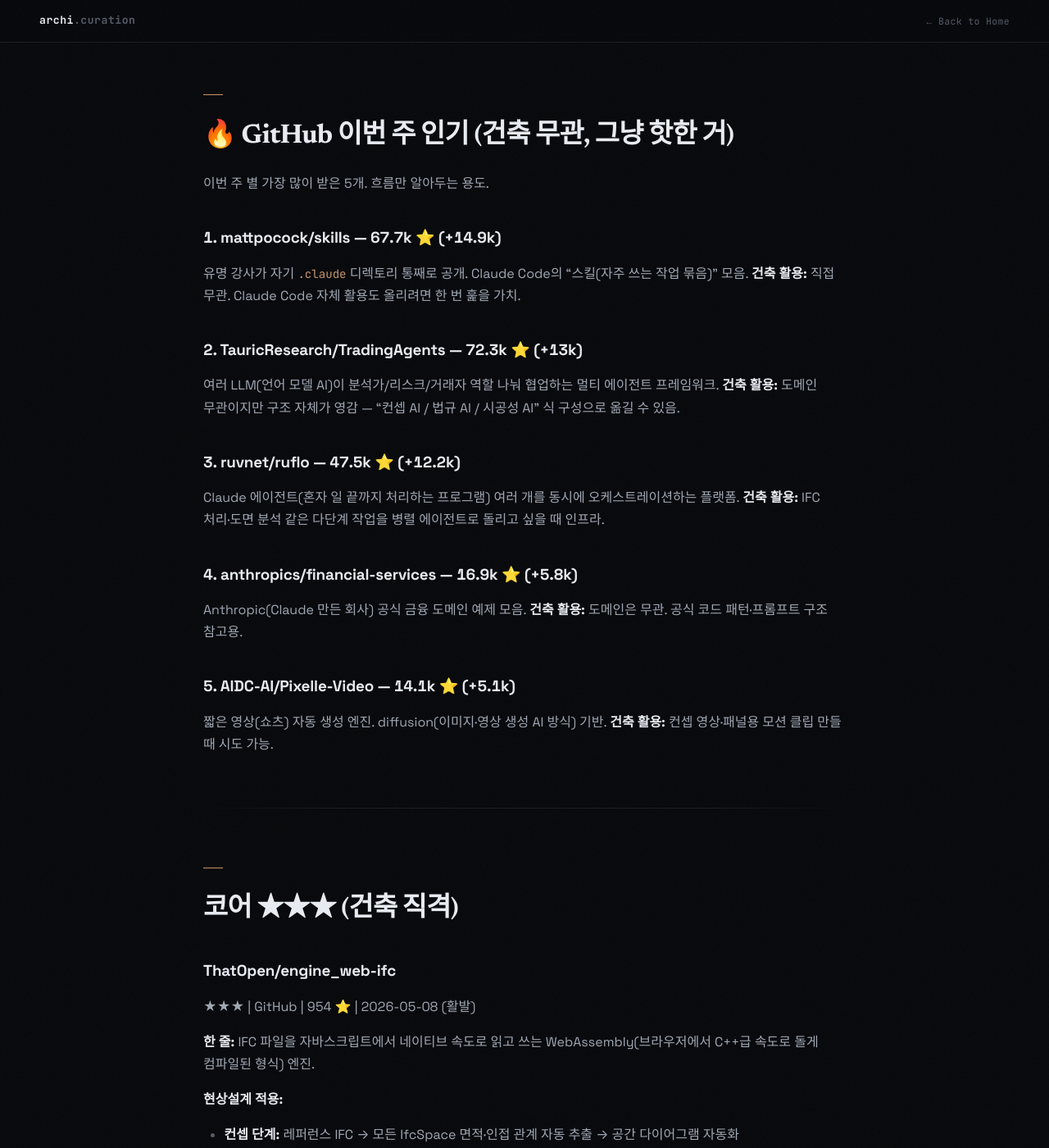
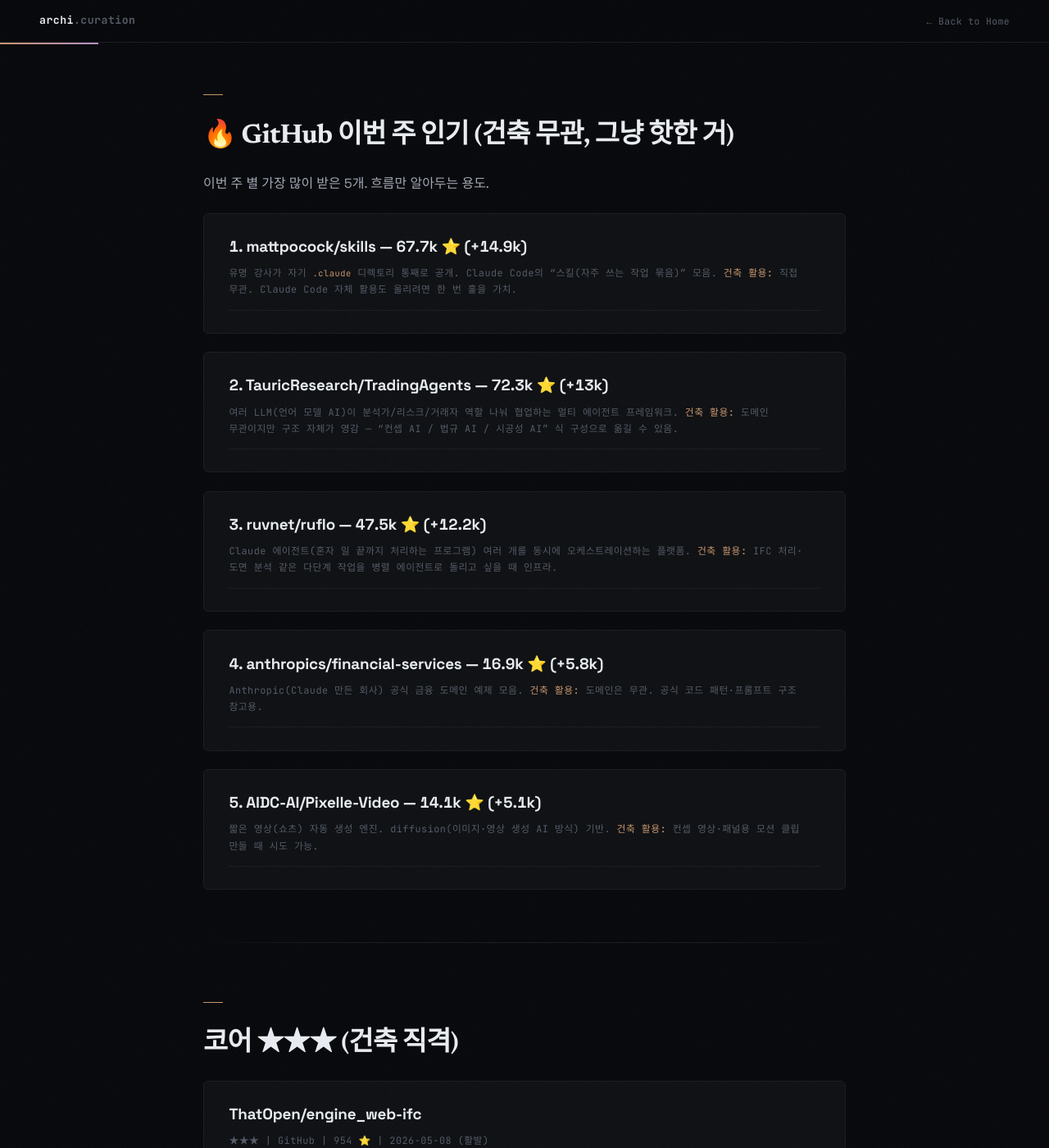
Before and after one commit to ghkch5gh-jpg/ainews-curation, a Jekyll site: the page built from 2026-05-10_일.md, in a window 1280 px wide and 1400 px high, scrolled down 642 px. Shown: the whole window at 82% size. Built offline with Jekyll 4.4.1, drawn with Linux system fonts in a browser that asks for light colours; some web fonts are replaced.

Commit message:
polish: card-wrapping JS for h3 items, scroll progress bar, hero stats

```diff
--- a/_layouts/default.html
+++ b/_layouts/default.html
@@ -22,6 +22,8 @@
     {% endif %}
   </nav>
 
+  <div class="scroll-progress"></div>
+
   <header class="hero">
     {% if page.eyebrow %}
     <div class="hero-eyebrow">{{ page.eyebrow }}</div>
@@ -29,6 +31,16 @@
     <h1 class="hero-title">{{ page.hero_title | default: page.title }}</h1>
     {% if page.description %}
     <p class="hero-desc">{{ page.description }}</p>
+    {% endif %}
+    {% if page.stats %}
+    <div class="hero-stats">
+      {% for stat in page.stats %}
+      <div class="hero-stat">
+        <div class="num">{{ stat.num }}</div>
+        <div class="lbl">{{ stat.lbl }}</div>
+      </div>
+      {% endfor %}
+    </div>
     {% endif %}
   </header>
 
@@ -43,5 +55,53 @@
       <p>Built with Claude Code</p>
     </div>
   </footer>
+
+  <script>
+    (function () {
+      // ── Wrap each H3 (+ following content until next H2/H3/HR) in a .card div ──
+      function wrapH3Cards() {
+        var content = document.querySelector('.content');
+        if (!content) return;
+        var h3s = Array.from(content.querySelectorAll(':scope > h3'));
+        h3s.forEach(function (h3) {
+          if (h3.parentElement.classList.contains('card')) return;
+          var card = document.createElement('div');
+          card.className = 'card';
+          h3.parentNode.insertBefore(card, h3);
+          card.appendChild(h3);
+          var next = card.nextSibling;
+          while (next) {
+            var tag = next.tagName;
+            if (tag === 'H3' || tag === 'H2' || tag === 'HR') break;
+            var moveNode = next;
+            next = next.nextSibling;
+            card.appendChild(moveNode);
+          }
+        });
+      }
+
+      // ── Scroll progress bar ──
+      function scrollProgress() {
+        var bar = document.querySelector('.scroll-progress');
+        if (!bar) return;
+        var h = document.documentElement.scrollHeight - window.innerHeight;
+        var w = h > 0 ? (window.scrollY / h) * 100 : 0;
+        bar.style.width = w + '%';
+      }
+
+      function init() {
+        wrapH3Cards();
+        scrollProgress();
+        window.addEventListener('scroll', scrollProgress, { passive: true });
+        window.addEventListener('resize', scrollProgress, { passive: true });
+      }
+
+      if (document.readyState === 'loading') {
+        document.addEventListener('DOMContentLoaded', init);
+      } else {
+        init();
+      }
+    })();
+  </script>
 </body>
 </html>
--- a/assets/css/style.css
+++ b/assets/css/style.css
@@ -35,7 +35,7 @@ body {
   overflow-x: hidden;
 }
 
-/* subtle film grain overlay */
+/* ── film grain overlay ── */
 body::before {
   content: '';
   position: fixed; inset: 0; z-index: 9999;
@@ -61,14 +61,13 @@ code {
   background: none;
   padding: 0;
 }
-
 pre {
-  background: var(--surface);
+  background: rgba(0, 0, 0, 0.35);
   border: 1px solid var(--border);
   padding: 1.1rem 1.3rem;
   border-radius: 4px;
   overflow-x: auto;
-  margin: 1.5rem 0;
+  margin: 1.3rem 0;
   font-family: var(--mono);
   font-size: 0.84em;
   line-height: 1.65;
@@ -107,6 +106,15 @@ pre code {
   display: flex; align-items: center; gap: 6px;
 }
 .site-nav .back-link:hover { color: var(--text-bright); }
+
+/* ── scroll progress bar ── */
+.scroll-progress {
+  position: fixed; top: 52px; left: 0;
+  height: 2px; z-index: 101;
+  background: linear-gradient(90deg, var(--accent), var(--accent-purple));
+  width: 0%;
+  transition: width 0.1s linear;
+}
 
 /* ── hero ── */
 .hero {
@@ -161,6 +169,25 @@ pre code {
   max-width: 640px;
   line-height: 1.85;
 }
+.hero-stats {
+  display: flex; gap: 48px; flex-wrap: wrap;
+  margin-top: 44px;
+  padding-top: 28px;
+  border-top: 1px solid var(--border);
+}
+.hero-stat .num {
+  font-family: var(--serif);
+  font-size: 2.3em; font-weight: 700;
+  color: var(--text-bright);
+  letter-spacing: -0.04em; line-height: 1;
+}
+.hero-stat .lbl {
+  font-family: var(--mono);
+  font-size: 0.62em; font-weight: 400;
+  color: var(--text-dim);
+  letter-spacing: 0.08em; text-transform: uppercase;
+  margin-top: 8px;
+}
 
 /* ── main container ── */
 .container {
@@ -168,17 +195,12 @@ pre code {
   margin: 0 auto;
   padding: 0 clamp(24px, 6vw, 48px);
 }
+.content { padding-bottom: 80px; }
 
-.content {
-  padding-bottom: 80px;
-}
+/* hide markdown H1 (hero handles title) */
+.content > h1:first-child { display: none; }
 
-/* hide markdown H1 (hero shows title) */
-.content > h1:first-child {
-  display: none;
-}
-
-/* ── markdown headings ── */
+/* ── H2 (section heading) ── */
 .content h2 {
   font-family: var(--serif);
   font-size: clamp(1.55em, 3vw, 2.05em);
@@ -199,16 +221,15 @@ pre code {
   background: var(--accent);
 }
 .content > h2:first-child,
-.content > h2:nth-child(2) {
-  margin-top: 1.2rem;
-}
+.content > h2:nth-child(2) { margin-top: 1.2rem; }
 
+/* ── H3 inside .card (each item) ── */
 .content h3 {
   font-family: var(--sans);
   font-size: 1.18rem;
   font-weight: 700;
   color: var(--text-bright);
-  margin-top: 2.5rem;
+  margin-top: 0;
   margin-bottom: 0.55rem;
   letter-spacing: -0.01em;
   line-height: 1.4;
@@ -216,6 +237,7 @@ pre code {
 .content h3 a { color: var(--text-bright); }
 .content h3 a:hover { color: var(--accent); }
 
+/* H4 — small uppercase mono labels (e.g. 현상설계 적용) */
 .content h4 {
   font-family: var(--mono);
   font-size: 0.7rem;
@@ -223,50 +245,62 @@ pre code {
   color: var(--accent);
   letter-spacing: 0.12em;
   text-transform: uppercase;
-  margin-top: 1.5rem;
+  margin-top: 1.4rem;
   margin-bottom: 0.5rem;
 }
 
-/* ── text ── */
-.content p {
-  margin: 1rem 0;
-  color: var(--text);
+/* ── Card (auto-wrapped by JS around each H3 + content) ── */
+.content .card {
+  background: var(--surface);
+  border: 1px solid var(--border);
+  padding: 1.7rem 1.9rem;
+  margin: 1.4rem 0;
+  border-radius: 6px;
+  transition: border-color 0.2s ease;
+  position: relative;
 }
-.content strong {
-  color: var(--text-bright);
-  font-weight: 700;
+.content .card:hover { border-color: var(--border-hover); }
+.content .card > *:last-child { margin-bottom: 0; }
+.content .card > *:first-child { margin-top: 0; }
+
+/* meta line right after card title (★★★ | source | ⭐ | date) */
+.content .card h3 + p {
+  font-family: var(--mono);
+  font-size: 0.74rem;
+  color: var(--text-dim);
+  letter-spacing: 0.04em;
+  margin: 0.2rem 0 1rem;
+  padding-bottom: 0.9rem;
+  border-bottom: 1px solid var(--border);
 }
-.content em {
+.content .card h3 + p strong {
   color: var(--accent);
-  font-style: italic;
+  font-weight: 500;
 }
 
-/* ── blockquote ── */
+/* ── text ── */
+.content p { margin: 1rem 0; color: var(--text); }
+.content strong { color: var(--text-bright); font-weight: 700; }
+.content em { color: var(--accent); font-style: italic; }
+
+/* ── blockquote (e.g. 시범 회차 메모) ── */
 .content blockquote {
   border-left: 2px solid var(--accent);
-  padding: 0.6rem 0 0.6rem 1.4rem;
+  padding: 0.7rem 0 0.7rem 1.4rem;
   margin: 1.8rem 0;
   background: rgba(200, 149, 108, 0.04);
   font-style: italic;
+  color: var(--text);
 }
-.content blockquote p {
-  color: var(--text);
-  margin: 0.3rem 0;
-}
+.content blockquote p { color: var(--text); margin: 0.3rem 0; }
 
 /* ── lists ── */
-.content ul, .content ol {
-  padding-left: 1.6rem;
-  margin: 1rem 0;
-}
-.content li {
-  margin: 0.45rem 0;
-  color: var(--text);
-}
+.content ul, .content ol { padding-left: 1.6rem; margin: 0.8rem 0; }
+.content li { margin: 0.4rem 0; color: var(--text); }
 .content li::marker { color: var(--text-dim); }
 .content li > p { margin: 0.3rem 0; }
 
-/* ── hr (gradient) ── */
+/* ── HR (gradient divider) ── */
 .content hr {
   border: none;
   height: 1px;
@@ -274,12 +308,12 @@ pre code {
   margin: 4rem 0;
 }
 
-/* ── tables ── */
+/* ── Tables ── */
 .content table {
   width: 100%;
   border-collapse: collapse;
   margin: 2rem 0;
-  font-size: 0.93em;
+  font-size: 0.92em;
   background: var(--surface);
   border: 1px solid var(--border);
   display: block;
@@ -323,12 +357,16 @@ pre code {
   .site-nav { padding: 0 18px; height: 48px; }
   .site-nav .logo { font-size: 0.78em; }
   .site-nav .back-link { font-size: 0.68em; }
+  .scroll-progress { top: 48px; }
   .hero { padding: 56px 24px 40px; }
   .hero-eyebrow { font-size: 0.68em; margin-bottom: 18px; }
   .hero-title { font-size: clamp(2em, 9vw, 2.7em); margin-bottom: 20px; }
   .hero-desc { font-size: 0.96rem; }
-  .container { padding: 0 24px; }
+  .hero-stats { gap: 28px; margin-top: 32px; padding-top: 22px; }
+  .hero-stat .num { font-size: 1.9em; }
+  .container { padding: 0 22px; }
   .content h2 { font-size: 1.4em; margin-top: 3.2rem; padding-top: 1.5rem; }
-  .content h3 { font-size: 1.08rem; margin-top: 2rem; }
+  .content h3 { font-size: 1.08rem; }
+  .content .card { padding: 1.3rem 1.4rem; }
   .content hr { margin: 3rem 0; }
 }
```
Also changed, not shown: index.md (+9 -0 lines).
